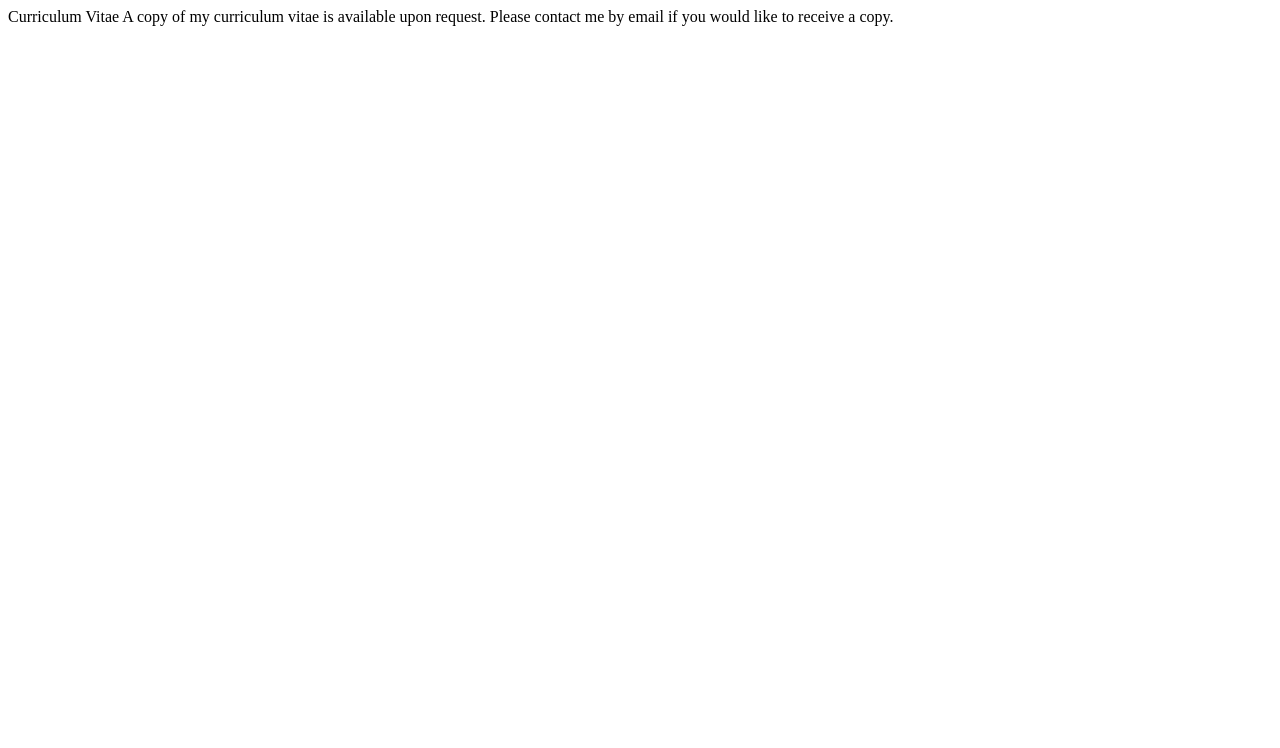
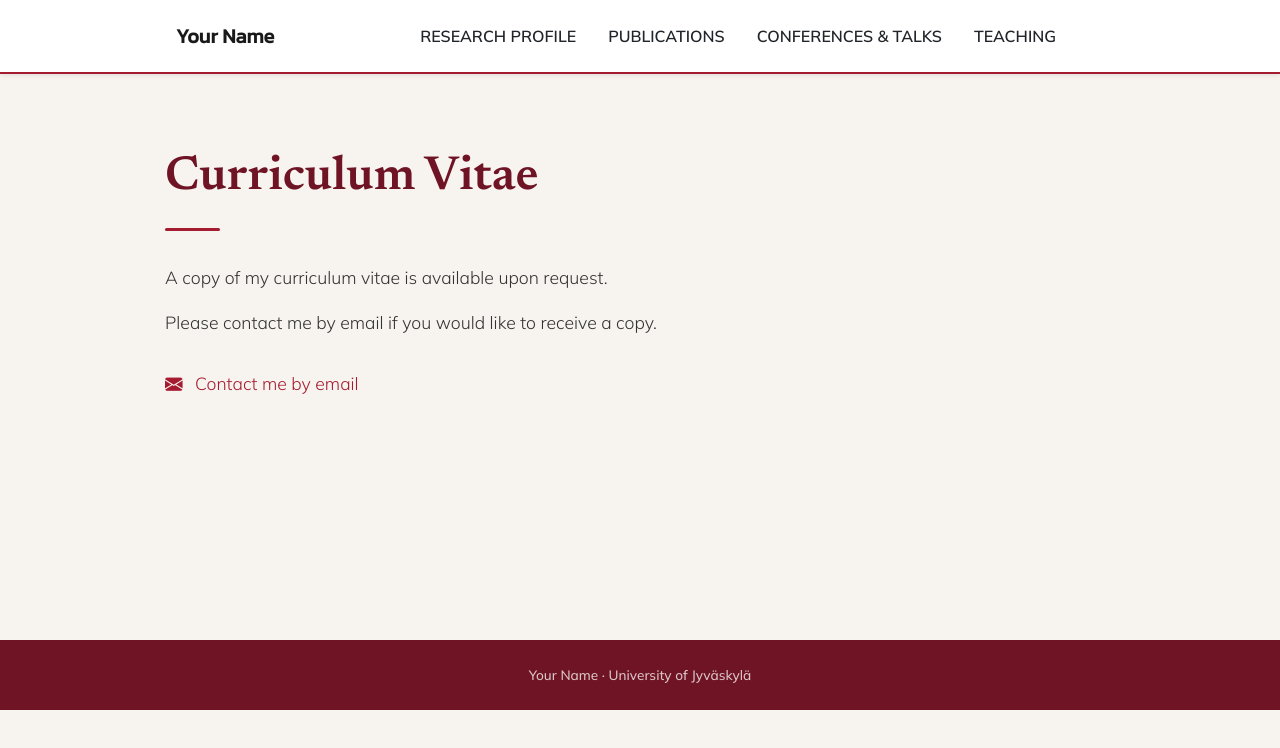
Before and after one commit to antoniococan/antoniococan.github.io, a plain HTML site: page cv.html in a window 1280 px wide. Drawn offline with nearby package versions, Linux system fonts and the light colour scheme.

Commit message:
Rewrite cv.html with complete HTML structure

```diff
--- a/cv.html
+++ b/cv.html
@@ -1,5 +1,203 @@
-Curriculum Vitae
 
-A copy of my curriculum vitae is available upon request.
+<!DOCTYPE html>
+<html lang="en">
 
-Please contact me by email if you would like to receive a copy.
+<head>
+    <meta charset="utf-8">
+    <meta name="viewport" content="width=device-width, initial-scale=1">
+
+    <title>Curriculum Vitae | Your Name</title>
+
+    <!-- Favicon -->
+    <link rel="icon" type="image/x-icon"
+          href="static/assets/favicon.ico">
+
+    <!-- Bootstrap Icons -->
+    <link href="https://cdn.jsdelivr.net/npm/bootstrap-icons@1.5.0/font/bootstrap-icons.css"
+          rel="stylesheet">
+
+    <!-- Google Fonts -->
+    <link rel="preconnect" href="https://fonts.gstatic.com">
+
+    <link href="https://fonts.googleapis.com/css2?family=Newsreader:ital,wght@0,600;1,600&display=swap"
+          rel="stylesheet">
+
+    <link href="https://fonts.googleapis.com/css2?family=Mulish:ital,wght@0,300;0,500;0,600;0,700;1,300;1,500;1,600;1,700&display=swap"
+          rel="stylesheet">
+
+    <link href="https://fonts.googleapis.com/css2?family=Kanit:ital,wght@0,400;1,400&display=swap"
+          rel="stylesheet">
+
+    <!-- Your existing website stylesheet -->
+    <link rel="stylesheet" href="static/css/main.css">
+
+    <!-- Bootstrap JavaScript for responsive navbar -->
+    <script src="static/js/bootstrap.bundle.min.js"></script>
+
+    <!-- CV page styling -->
+    <style>
+        body {
+            background: #F7F3EF;
+            min-height: 100vh;
+        }
+
+        .cv-content {
+            max-width: 1000px;
+            margin: 0 auto;
+            padding: 150px 25px 100px;
+            min-height: 80vh;
+        }
+
+        .cv-content h1 {
+            font-family: "Newsreader", Georgia, serif;
+            font-size: clamp(2.2rem, 5vw, 3rem);
+            font-weight: 600;
+            color: #6F1424;
+            margin-bottom: 20px;
+        }
+
+        .cv-divider {
+            width: 55px;
+            height: 3px;
+            background: #A51C30;
+            margin-bottom: 30px;
+            border-radius: 3px;
+        }
+
+        .cv-content p {
+            font-size: 1.1rem;
+            line-height: 1.9;
+            font-weight: 300;
+            color: #333333;
+            margin-bottom: 12px;
+        }
+
+        .cv-content a {
+            color: #A51C30;
+            text-decoration: none;
+        }
+
+        .cv-content a:hover {
+            color: #6F1424;
+            text-decoration: underline;
+        }
+
+        .cv-footer {
+            background: #6F1424;
+            padding: 25px;
+            text-align: center;
+            color: rgba(255,255,255,0.75);
+            font-size: 0.85rem;
+        }
+
+        @media (max-width: 600px) {
+            .cv-content {
+                padding: 120px 22px 70px;
+            }
+
+            .cv-content p {
+                font-size: 1rem;
+            }
+        }
+    </style>
+</head>
+
+<body id="page-top">
+
+    <!-- Navigation -->
+    <nav class="header navbar navbar-expand-lg navbar-light fixed-top shadow-sm"
+         id="mainNav">
+
+        <div class="container px-5">
+
+            <a class="navbar-brand fw-bold"
+               href="index.html#page-top">
+                Your Name
+            </a>
+
+            <button class="navbar-toggler"
+                    type="button"
+                    data-bs-toggle="collapse"
+                    data-bs-target="#navbarResponsive"
+                    aria-controls="navbarResponsive"
+                    aria-expanded="false"
+                    aria-label="Toggle navigation">
+
+                MENU
+                <i class="bi-list"></i>
+
+            </button>
+
+            <div class="collapse navbar-collapse"
+                 id="navbarResponsive">
+
+                <ul class="navbar-nav ms-auto me-4 my-3 my-lg-0">
+
+                    <li class="nav-item">
+                        <a class="nav-link me-lg-3"
+                           href="index.html#research-profile">
+                            RESEARCH PROFILE
+                        </a>
+                    </li>
+
+                    <li class="nav-item">
+                        <a class="nav-link me-lg-3"
+                           href="index.html#publications">
+                            PUBLICATIONS
+                        </a>
+                    </li>
+
+                    <li class="nav-item">
+                        <a class="nav-link me-lg-3"
+                           href="index.html#talks">
+                            CONFERENCES &amp; TALKS
+                        </a>
+                    </li>
+
+                    <li class="nav-item">
+                        <a class="nav-link me-lg-3"
+                           href="index.html#teaching">
+                            TEACHING
+                        </a>
+                    </li>
+
+                </ul>
+            </div>
+        </div>
+    </nav>
+
+
+    <!-- CV Content -->
+    <main class="cv-content">
+
+        <h1>Curriculum Vitae</h1>
+
+        <div class="cv-divider"></div>
+
+        <p>
+            A copy of my curriculum vitae is available upon request.
+        </p>
+
+        <p>
+            Please contact me by email if you would like to receive a copy.
+        </p>
+
+        <p style="margin-top: 28px;">
+            <i class="bi bi-envelope-fill"
+               style="color: #A51C30; margin-right: 8px;"></i>
+
+            <a href="mailto:YOUR.EMAIL@jyu.fi">
+                Contact me by email
+            </a>
+        </p>
+
+    </main>
+
+
+    <!-- Footer -->
+    <footer class="cv-footer">
+        Your Name · University of Jyväskylä
+    </footer>
+
+</body>
+</html>
```
